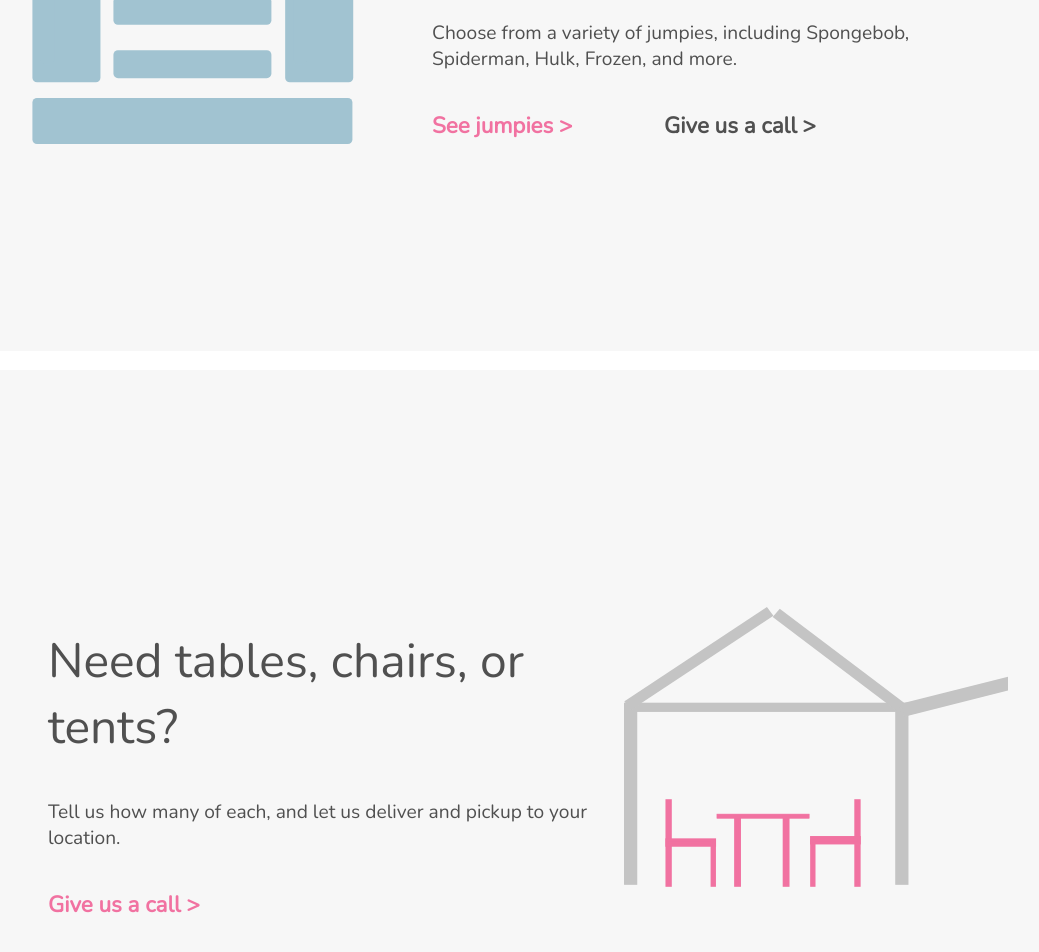
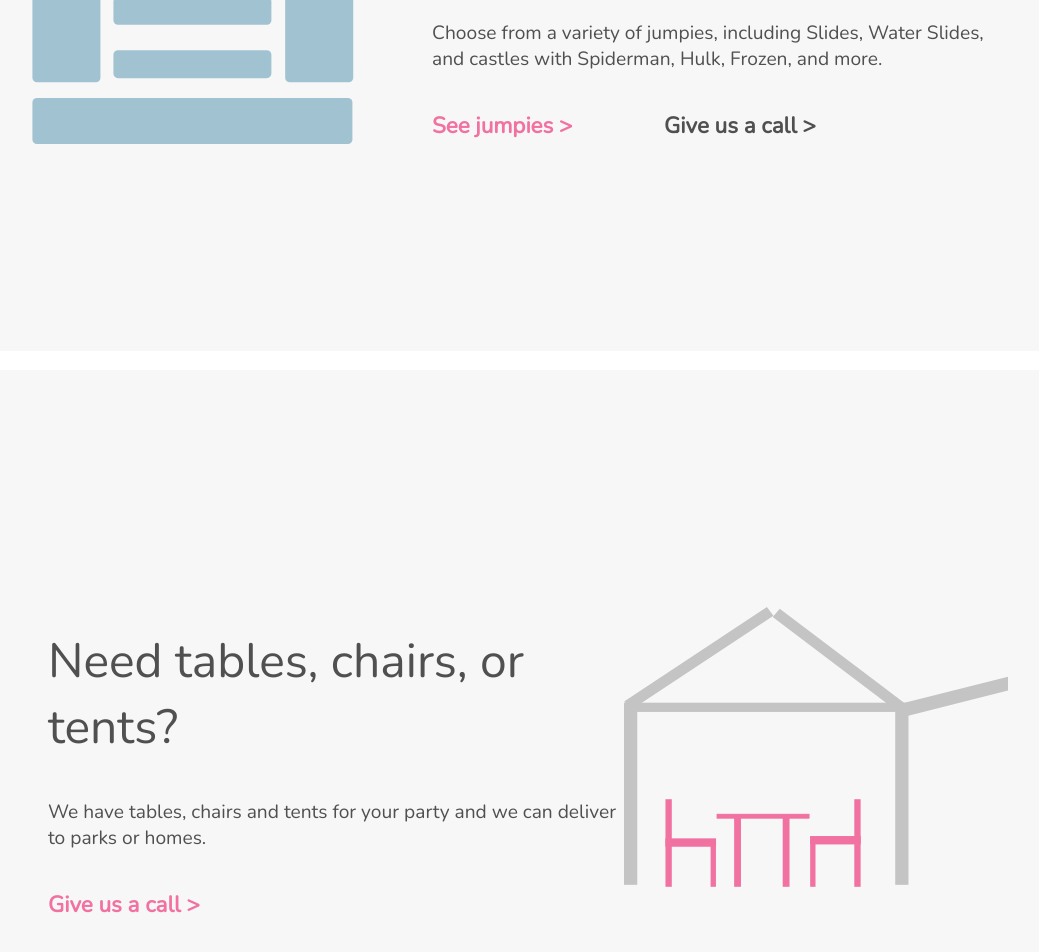
Before and after one commit to alopez96/brendas-react, a React (Create React App) app: page / in a window 1280 px wide. Shown: the part 1228-2180 px from the top of the page, without its empty margins (136-1175 px from the left). Built offline with nearby package versions, Linux system fonts and the light colour scheme.

Commit message:
minor wording updates

```diff
--- a/src/components/about-jump/AboutJump.js
+++ b/src/components/about-jump/AboutJump.js
@@ -7,13 +7,13 @@ function AboutJump ({ isMobile, updateRoute, isengl }) {
 
     if(isengl){
         var header = 'Give them the party of their life.';
-        var subheader = 'Choose from a variety of jumpies, including Spongebob, Spiderman, Hulk, Frozen, and more.';
+        var subheader = 'Choose from a variety of jumpies, including Slides, Water Slides, and castles with Spiderman, Hulk, Frozen, and more.';
         var primary = 'See jumpies >';
         var secondary = 'Give us a call >';
     }
     else{
-        var header = 'Dales un dia que no olvidaran.';
-        var subheader = 'Tenemos de muchas variadades, incluyendo Spongebob, Spiderman, Hulk, Frozen, y mas.';
+        var header = 'Dales un dia que no olvidarian.';
+        var subheader = 'Tenemos muchas opciones de brincolines, incluyendo Spongebob, Spiderman, Hulk, Frozen, y mas.';
         var primary = 'Ver brincolines >';
         var secondary = 'Llamenos>';
     }
--- a/src/components/about-rentals/AboutRentals.js
+++ b/src/components/about-rentals/AboutRentals.js
@@ -7,7 +7,7 @@ function AboutRentals ({isMobile, isengl}) {
 
     if(isengl){
         var header = 'Need tables, chairs, or tents?';
-        var subheader = 'Tell us how many of each, and let us deliver and pickup to your location.';
+        var subheader = 'We have tables, chairs and tents for your party and we can deliver to parks or homes.';
         var secondary = 'Give us a call >';
     }
     else{
```
